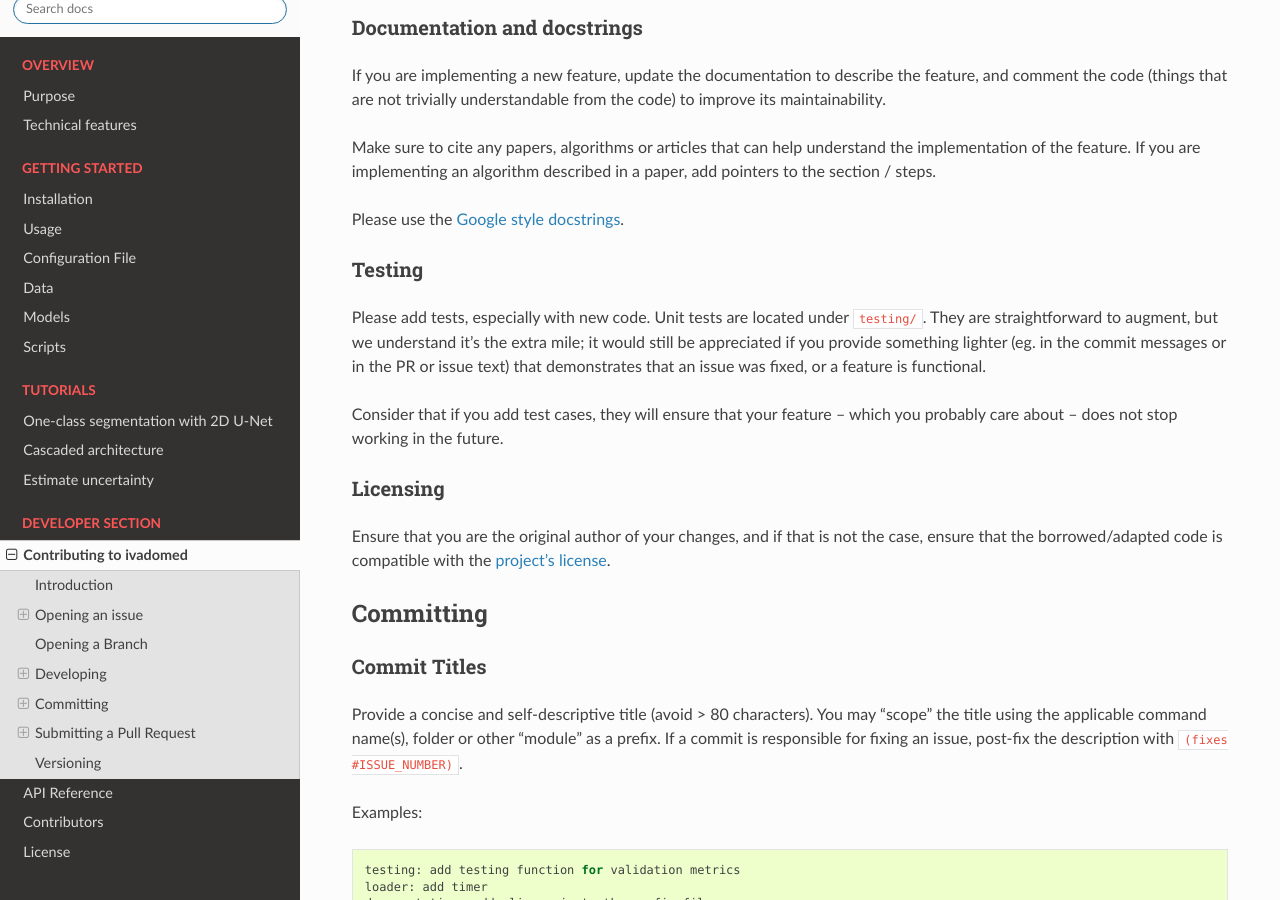
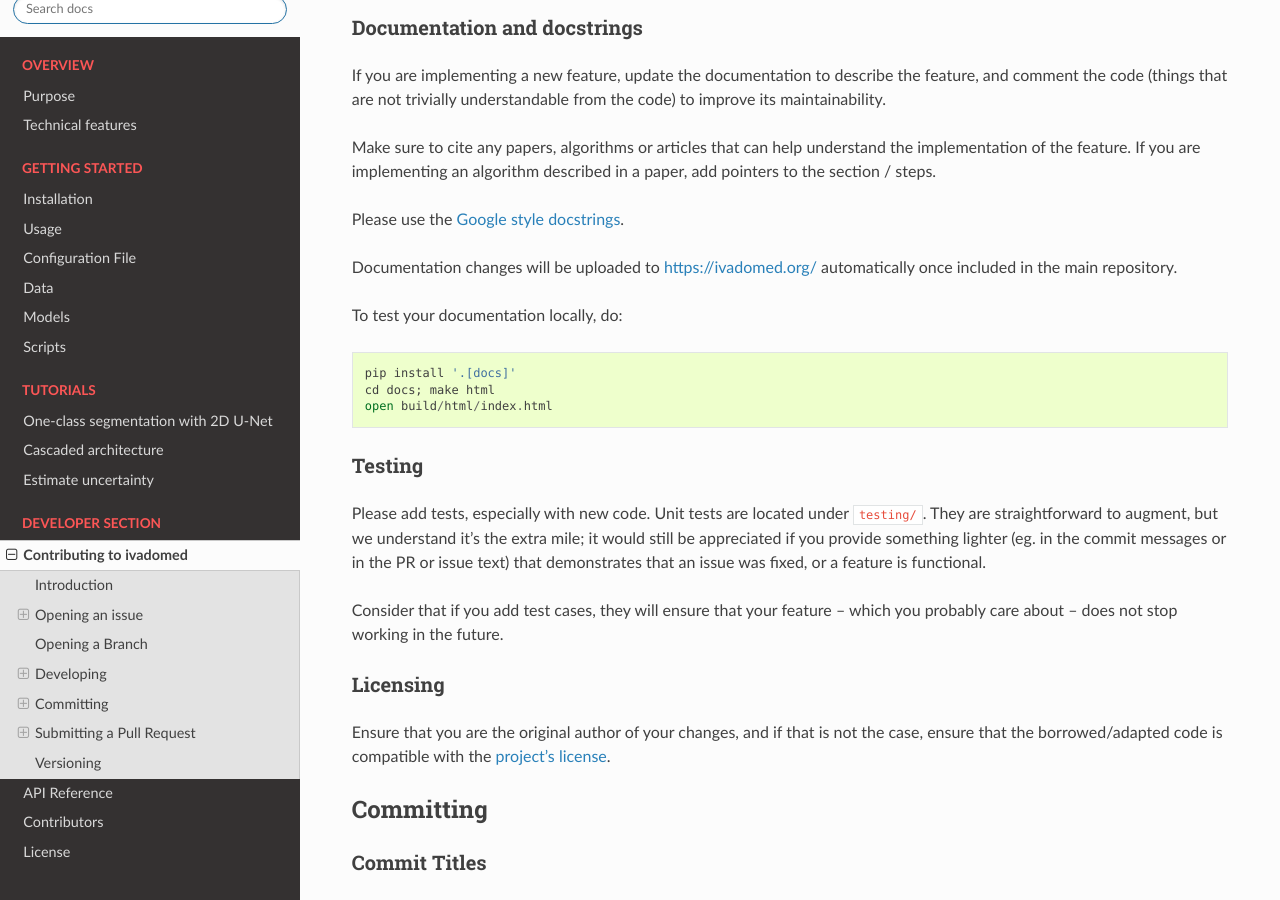
Before and after one commit to ivadomed/ivadomed, a Sphinx documentation site: the page built from docs/source/contributing.rst, in a window 1280 px wide and 900 px high, scrolled down 2205 px. Built offline with Sphinx 7.4.7 and the Read the Docs theme 2.0.0, drawn with Linux system fonts in a browser that asks for light colours.

Commit message:
Document how to build the docs locally

```diff
--- a/docs/source/contributing.rst
+++ b/docs/source/contributing.rst
@@ -138,6 +138,17 @@ algorithm described in a paper, add pointers to the section / steps.
 Please use the `Google style
 docstrings <https://sphinxcontrib-napoleon.readthedocs.io/en/latest/example_google.html>`__.
 
+Documentation changes will be uploaded to https://ivadomed.org/
+automatically once included in the main repository.
+
+To test your documentation locally, do:
+
+::
+
+    pip install '.[docs]'
+    cd docs; make html
+    open build/html/index.html
+
 Testing
 ~~~~~~~
 
```
